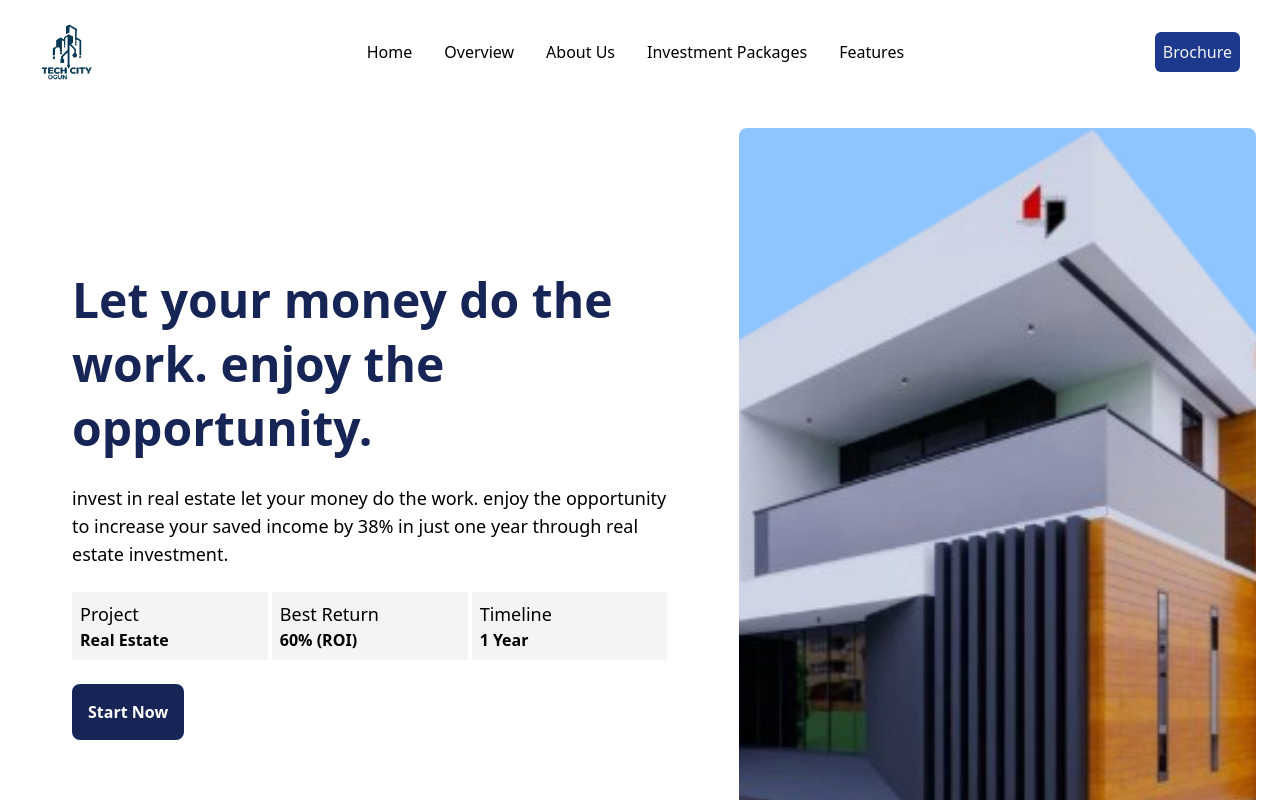
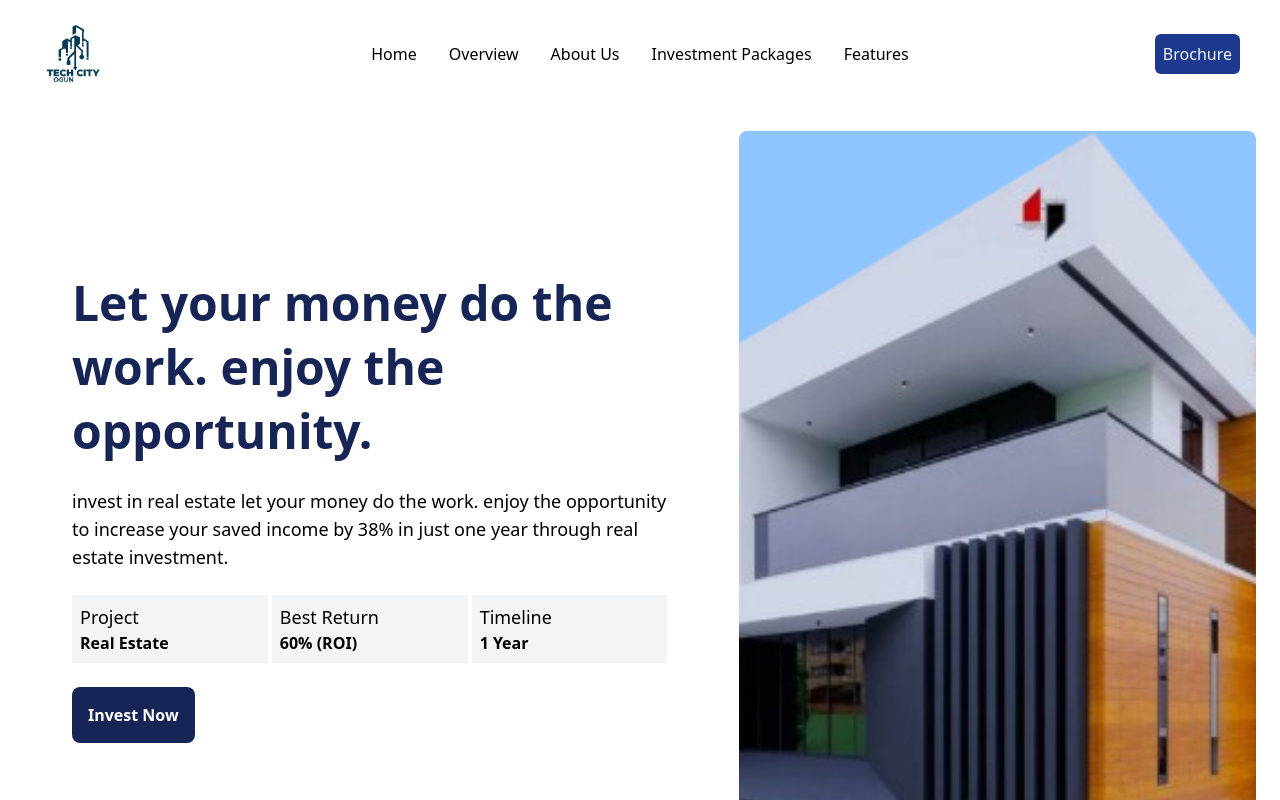
Before and after one commit to CodedJay672/tech-city, a React (Vite) app: page / in a window 1280 px wide. Shown: the top 800 px of the page. Built offline with nearby package versions, Linux system fonts and the light colour scheme.

Commit message:
final commit

```diff
--- a/src/components/containers/CTA.jsx
+++ b/src/components/containers/CTA.jsx
@@ -12,7 +12,7 @@ const CTA = () => {
           estate.
         </p>
         <button className="w-64 bg-white text-blue-950 p-4 rounded-lg font-semibold">
-          Get Started
+          Invest Now
         </button>
       </div>
       <div className="w-full max-w-lg grid grid-cols-2 gap-6 p-6 rotate-6">
--- a/src/components/containers/HeroSections.jsx
+++ b/src/components/containers/HeroSections.jsx
@@ -31,7 +31,7 @@ const HeroSections = () => {
           </div>
           <div>
             <button className="bg-blue-950 text-white p-4 rounded-lg font-semibold">
-              Start Now
+              Invest Now
             </button>
           </div>
         </div>
--- a/src/components/containers/Navbar.jsx
+++ b/src/components/containers/Navbar.jsx
@@ -14,9 +14,9 @@ const Navbar = () => {
     <nav className="w-full flex justify-between p-1 px-6 lg:px-10 lg:p-4 items-center sticky top-0 left-0 z-50 bg-white">
       <img
         src="assets/dark-logo.png"
-        width={100}
+        width={105}
         alt="tech-city"
-        className="-ml-6"
+        className="-ml-5"
       />
       <ul className="hidden lg:flex items-center gap-4">
         {navLinks.map((link) => (
```
